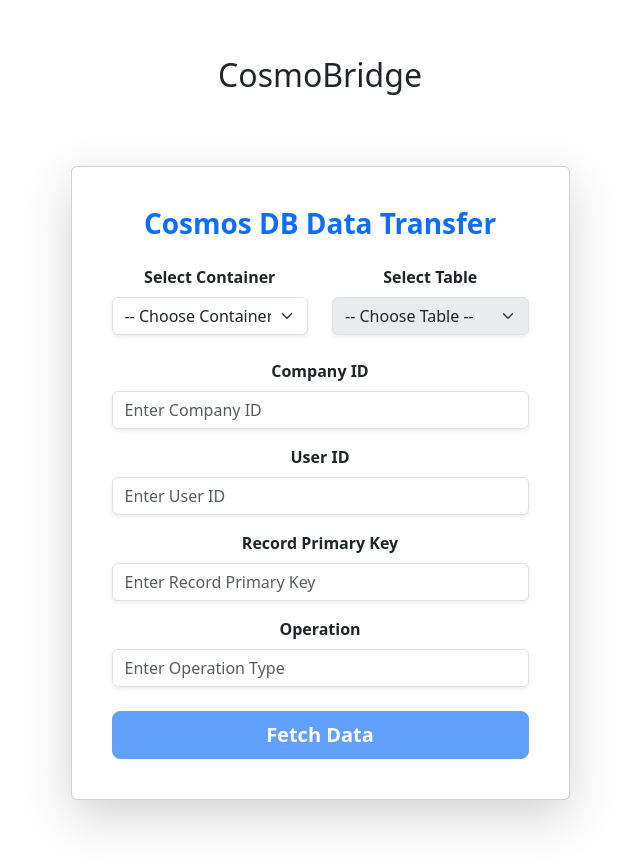
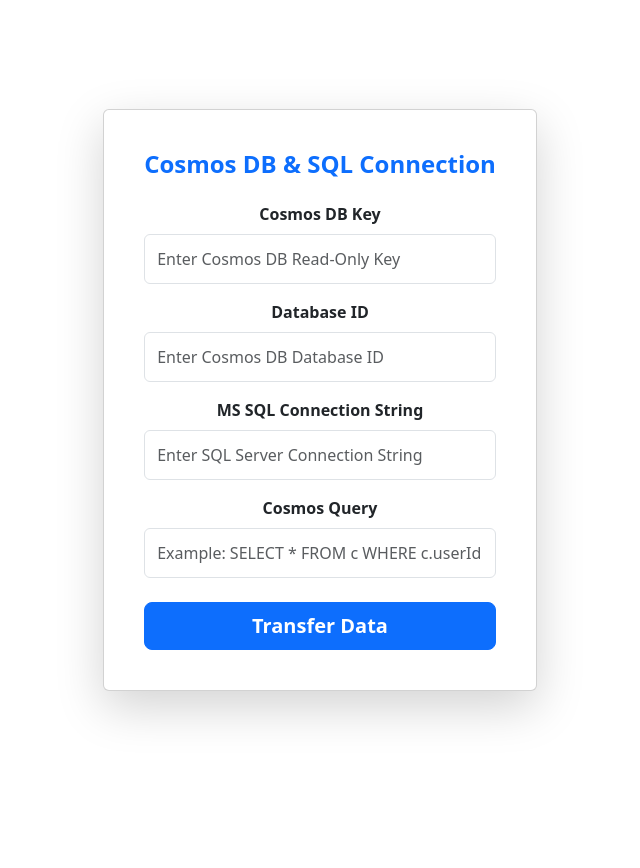
Before and after one commit to darshithganiga/CosmosQueryUI, a React (Vite) app: page / in a window 1280 px wide. Shown: the top 868 px of the page, without its empty margins (320-960 px from the left). After the commit the page ends 800 px from the top, so only its background shows below. Built offline with nearby package versions, Linux system fonts and the light colour scheme.

Commit message:
Updated CosmosQuery UI. Updates new State changes

```diff
--- a/package.json
+++ b/package.json
@@ -13,7 +13,8 @@
     "axios": "^1.8.4",
     "bootstrap": "^5.3.5",
     "react": "^19.0.0",
-    "react-dom": "^19.0.0"
+    "react-dom": "^19.0.0",
+    "react-router-dom": "^7.5.0"
   },
   "devDependencies": {
     "@eslint/js": "^9.21.0",
--- a/src/App.tsx
+++ b/src/App.tsx
@@ -1,14 +1,16 @@
 import "./App.css";
-import CosmosQueryUI from "./UIPage/CosmosQueryUI";
+import { BrowserRouter as Router, Routes, Route } from "react-router-dom";
+import ConnectionPage from "./UIPage/CosmosQueryUI";
 import "react-bootstrap";
 
 function App() {
   return (
     <>
-      <div className="p-4">
-        <h2 className="mb-4">CosmoBridge</h2>
-        <CosmosQueryUI />
-      </div>
+      <Router>
+        <Routes>
+          <Route path="/" element={<ConnectionPage />} />
+        </Routes>
+      </Router>
     </>
   );
 }
--- /dev/null
+++ b/src/State/Slices/ConnectionSlice.tsx
@@ -0,0 +1,49 @@
+import { createSlice, PayloadAction } from "@reduxjs/toolkit";
+
+interface ConnectionState {
+  query: string;
+  key: string;
+  databaseId: string;
+  sqlConnectionString: string;
+  isConnected: boolean;
+}
+
+const initialState: ConnectionState = {
+  query: "",
+  key: "",
+  databaseId: "",
+  sqlConnectionString: "",
+  isConnected: false,
+};
+
+const connectionSlice = createSlice({
+  name: "connection",
+  initialState,
+  reducers: {
+    setQuery: (state, action: PayloadAction<string>) => {
+      state.query = action.payload;
+    },
+    setKey: (state, action: PayloadAction<string>) => {
+      state.key = action.payload;
+    },
+    setDatabaseId: (state, action: PayloadAction<string>) => {
+      state.databaseId = action.payload;
+    },
+    setSqlConnectionString: (state, action: PayloadAction<string>) => {
+      state.sqlConnectionString = action.payload;
+    },
+    setIsConnected: (state, action: PayloadAction<boolean>) => {
+      state.isConnected = action.payload;
+    },
+  },
+});
+
+export const {
+  setQuery,
+  setKey,
+  setDatabaseId,
+  setSqlConnectionString,
+  setIsConnected,
+} = connectionSlice.actions;
+
+export default connectionSlice.reducer;
--- a/src/State/Slices/ContainerSlice.tsx
+++ /dev/null
@@ -1,41 +0,0 @@
-import { createSlice, PayloadAction } from "@reduxjs/toolkit";
-
-interface SelectorState {
-  container: string;
-  table: string;
-  message: string;
-  loading: boolean;
-}
-
-const initialState: SelectorState = {
-  container: "",
-  table: "",
-  message: "",
-  loading: false,
-};
-
-const selectorSlice = createSlice({
-  name: "selector",
-  initialState,
-  reducers: {
-    setContainer: (state, action: PayloadAction<string>) => {
-      state.container = action.payload;
-      state.table = "";
-      state.message = "";
-    },
-    setTable: (state, action: PayloadAction<string>) => {
-      state.table = action.payload;
-    },
-    setLoading: (state, action: PayloadAction<boolean>) => {
-      state.loading = action.payload;
-    },
-    setMessage: (state, action: PayloadAction<string>) => {
-      state.message = action.payload;
-    },
-  },
-});
-
-export const { setContainer, setTable, setMessage, setLoading } =
-  selectorSlice.actions;
-
-export default selectorSlice.reducer;
--- a/src/UIPage/CosmosQueryUI.tsx
+++ b/src/UIPage/CosmosQueryUI.tsx
@@ -1,239 +1,144 @@
-import React, { useEffect } from "react";
+import React, { useState } from "react";
+import { Container, Form, Button, Card, Alert, Spinner } from "react-bootstrap";
 import { useDispatch, useSelector } from "react-redux";
+import axios from "axios";
+import {
+  setQuery,
+  setKey,
+  setDatabaseId,
+  setSqlConnectionString,
+} from "../State/Slices/ConnectionSlice";
 import { RootState } from "../Store";
-import axios from "axios";
 
-import {
-  setContainer,
-  setTable,
-  setMessage,
-  setLoading,
-} from "../State/Slices/ContainerSlice";
+const ConnectionPage: React.FC = () => {
+  const dispatch = useDispatch();
+  const [error, setError] = useState("");
+  const [success, setSuccess] = useState("");
+  const [loading, setLoading] = useState(false);
 
-import {
-  setCompanyId,
-  setUserId,
-  setRecordPrimaryKey,
-  setOperation,
-} from "../State/Slices/Filterslice";
-
-import { setMessageType, setHasFetched } from "../State/Slices/MessageSlice";
-
-import {
-  Container,
-  Row,
-  Col,
-  Form,
-  Button,
-  Spinner,
-  Alert,
-  Card,
-} from "react-bootstrap";
-
-const containerTableMap: Record<string, string[]> = {
-  Exchange: [
-    "[DR].[File]",
-    "[exchange].[CompanySettings]",
-    "[exchange].[UserSettings]",
-  ],
-  Organizer: [
-    "[organizer].[BatchInfo]",
-    "[organizer].[Client]",
-    "[organizer].[ProcessInfo]",
-    "[organizer].[UploadedDocument]",
-  ],
-  Sherlock: ["[dbo].[CompanySettings]"],
-  Suite: ["[dbo].[UserSettings]", "[dbo].[Users]"],
-  Returns: [
-    "Partnership",
-    "Spouse",
-    "Taxpayer",
-    "[dbo].[CompanySettings]",
-    "[dbo].[DocumentFacade]",
-    "[dbo].[DocumentFormGroup]",
-    "[dbo].[DocumentInfo]",
-    "[dbo].[K1ShareHolderDetails]",
-    "[dbo].[K1Shareholder]",
-    "[dbo].[SSRSettings]",
-    "[dbo].[SigningOrder]",
-    "[dbo].[SigningReminders]",
-    "[dbo].[TaxClient]",
-    "[dbo].[UserSettings]",
-  ],
-};
-
-const CosmosQueryUI: React.FC = () => {
-  const dispatch = useDispatch();
-
-  const { container, table, message, loading } = useSelector(
-    (state: RootState) => state.selector
+  const { query, key, databaseId, sqlConnectionString } = useSelector(
+    (state: RootState) => state.connection
   );
 
-  const { companyId, userId, recordPrimaryKey, operation } = useSelector(
-    (state: RootState) => state.filter
-  );
-  const { messageType, hasFetched } = useSelector(
-    (state: RootState) => state.message // adjust if your slice is named differently
-  );
-
-  const handleFetch = async () => {
-    dispatch(setLoading(true));
-    dispatch(setMessage(""));
+  const handleSubmit = async () => {
+    setLoading(true);
+    setError("");
+    setSuccess("");
 
     try {
-      await axios.post("https://localhost:7127/api/CosmosToSql/transfer", {
-        containerName: container,
-        tableName: table,
-        companyId,
-        userId,
-        recordPrimaryKey,
-        operation,
-      });
+      await axios.post(
+        `${import.meta.env.VITE_API_BASE_URL}/api/CosmosToSql/transfer`,
+        {
+          query,
+          key,
+          databaseId,
+          sqlConnectionString,
+        }
+      );
 
-      dispatch(setMessage(" Data transfer successful"));
-      dispatch(setMessageType("success"));
-      dispatch(setHasFetched(true));
-    } catch (error: any) {
-      dispatch(
-        setMessage(` Transfer failed: ${error.response?.data || error.message}`)
-      );
-      dispatch(setMessageType("danger"));
+      setSuccess("Data transfer successful!");
+    } catch (err: any) {
+      setError(`Error: ${err.response?.data || err.message}`);
     } finally {
-      dispatch(setLoading(false));
+      setLoading(false);
     }
   };
 
-  useEffect(() => {
-    dispatch(setHasFetched(false));
-  }, [container, table]);
+  const inputStyle = {
+    fontSize: "1rem",
+    padding: "0.75rem",
+  };
 
   return (
     <Container className="py-5 d-flex justify-content-center">
       <Card
-        style={{ width: "100%", maxWidth: "700px" }}
+        style={{ width: "100%", maxWidth: "800px" }}
         className="shadow-lg p-4"
       >
         <Card.Body>
-          <Card.Title className="mb-4 text-center">
-            <h3 className="fw-bold text-primary">Cosmos DB Data Transfer</h3>
+          <Card.Title className="mb-4 text-center text-primary fw-bold fs-4">
+            Cosmos DB & SQL Connection
           </Card.Title>
 
           <Form>
-            <Row className="mb-4">
-              <Col md={6}>
-                <Form.Group>
-                  <Form.Label className="fw-semibold">
-                    Select Container
-                  </Form.Label>
-                  <Form.Select
-                    value={container}
-                    onChange={(e) => dispatch(setContainer(e.target.value))}
-                    className="shadow-sm"
-                  >
-                    <option value="">-- Choose Container --</option>
-                    {Object.keys(containerTableMap).map((c) => (
-                      <option key={c} value={c}>
-                        {c}
-                      </option>
-                    ))}
-                  </Form.Select>
-                </Form.Group>
-              </Col>
-
-              <Col md={6}>
-                <Form.Group>
-                  <Form.Label className="fw-semibold">Select Table</Form.Label>
-                  <Form.Select
-                    value={table}
-                    onChange={(e) => dispatch(setTable(e.target.value))}
-                    disabled={!container}
-                    className="shadow-sm"
-                  >
-                    <option value="">-- Choose Table --</option>
-                    {container &&
-                      containerTableMap[container].map((t) => (
-                        <option key={t} value={t}>
-                          {t}
-                        </option>
-                      ))}
-                  </Form.Select>
-                </Form.Group>
-              </Col>
-            </Row>
-
             <Form.Group className="mb-3">
-              <Form.Label className="fw-semibold">Company ID</Form.Label>
+              <Form.Label className="fw-semibold">Cosmos DB Key</Form.Label>
               <Form.Control
                 type="text"
-                value={companyId}
-                onChange={(e) => dispatch(setCompanyId(e.target.value))}
-                placeholder="Enter Company ID"
-                className="shadow-sm"
+                style={inputStyle}
+                placeholder="Enter Cosmos DB Read-Only Key"
+                value={key}
+                onChange={(e) => dispatch(setKey(e.target.value))}
               />
             </Form.Group>
 
             <Form.Group className="mb-3">
-              <Form.Label className="fw-semibold">User ID</Form.Label>
+              <Form.Label className="fw-semibold">Database ID</Form.Label>
               <Form.Control
                 type="text"
-                value={userId}
-                onChange={(e) => dispatch(setUserId(e.target.value))}
-                placeholder="Enter User ID"
-                className="shadow-sm"
+                style={inputStyle}
+                placeholder="Enter Cosmos DB Database ID"
+                value={databaseId}
+                onChange={(e) => dispatch(setDatabaseId(e.target.value))}
               />
             </Form.Group>
 
             <Form.Group className="mb-3">
               <Form.Label className="fw-semibold">
-                Record Primary Key
+                MS SQL Connection String
               </Form.Label>
               <Form.Control
                 type="text"
-                value={recordPrimaryKey}
-                onChange={(e) => dispatch(setRecordPrimaryKey(e.target.value))}
-                placeholder="Enter Record Primary Key"
-                className="shadow-sm"
+                style={inputStyle}
+                placeholder="Enter SQL Server Connection String"
+                value={sqlConnectionString}
+                onChange={(e) =>
+                  dispatch(setSqlConnectionString(e.target.value))
+                }
               />
             </Form.Group>
 
             <Form.Group className="mb-4">
-              <Form.Label className="fw-semibold">Operation</Form.Label>
+              <Form.Label className="fw-semibold">Cosmos Query</Form.Label>
               <Form.Control
                 type="text"
-                value={operation}
-                onChange={(e) => dispatch(setOperation(e.target.value))}
-                placeholder="Enter Operation Type"
-                className="shadow-sm"
+                style={inputStyle}
+                placeholder='Example: SELECT * FROM c WHERE c.userId = "123"'
+                value={query}
+                onChange={(e) => dispatch(setQuery(e.target.value))}
               />
             </Form.Group>
 
-            <div className="d-grid gap-2">
+            {error && (
+              <Alert variant="danger" className="text-center fw-semibold">
+                {error}
+              </Alert>
+            )}
+
+            {success && (
+              <Alert variant="success" className="text-center fw-semibold">
+                {success}
+              </Alert>
+            )}
+
+            <div className="d-grid">
               <Button
                 variant="primary"
+                onClick={handleSubmit}
+                disabled={loading}
                 size="lg"
-                onClick={handleFetch}
-                disabled={!container || loading || hasFetched}
                 className="fw-semibold"
               >
                 {loading ? (
                   <>
                     <Spinner animation="border" size="sm" className="me-2" />
-                    Fetching...
+                    Transferring...
                   </>
                 ) : (
-                  "Fetch Data"
+                  "Transfer Data"
                 )}
               </Button>
             </div>
-
-            {message && (
-              <Alert
-                variant={messageType}
-                className="mt-4 text-center fw-semibold"
-              >
-                {message}
-              </Alert>
-            )}
           </Form>
         </Card.Body>
       </Card>
@@ -241,4 +146,4 @@
   );
 };
 
-export default CosmosQueryUI;
+export default ConnectionPage;
```
Also changed, not shown: src/State/Slices/Filterslice.tsx (deleted, +0 -39 lines), src/State/Slices/MessageSlice.tsx (deleted, +0 -28 lines), src/Store.tsx (+3 -6 lines), 2 other files (tests, documents, lock files or other folders).
